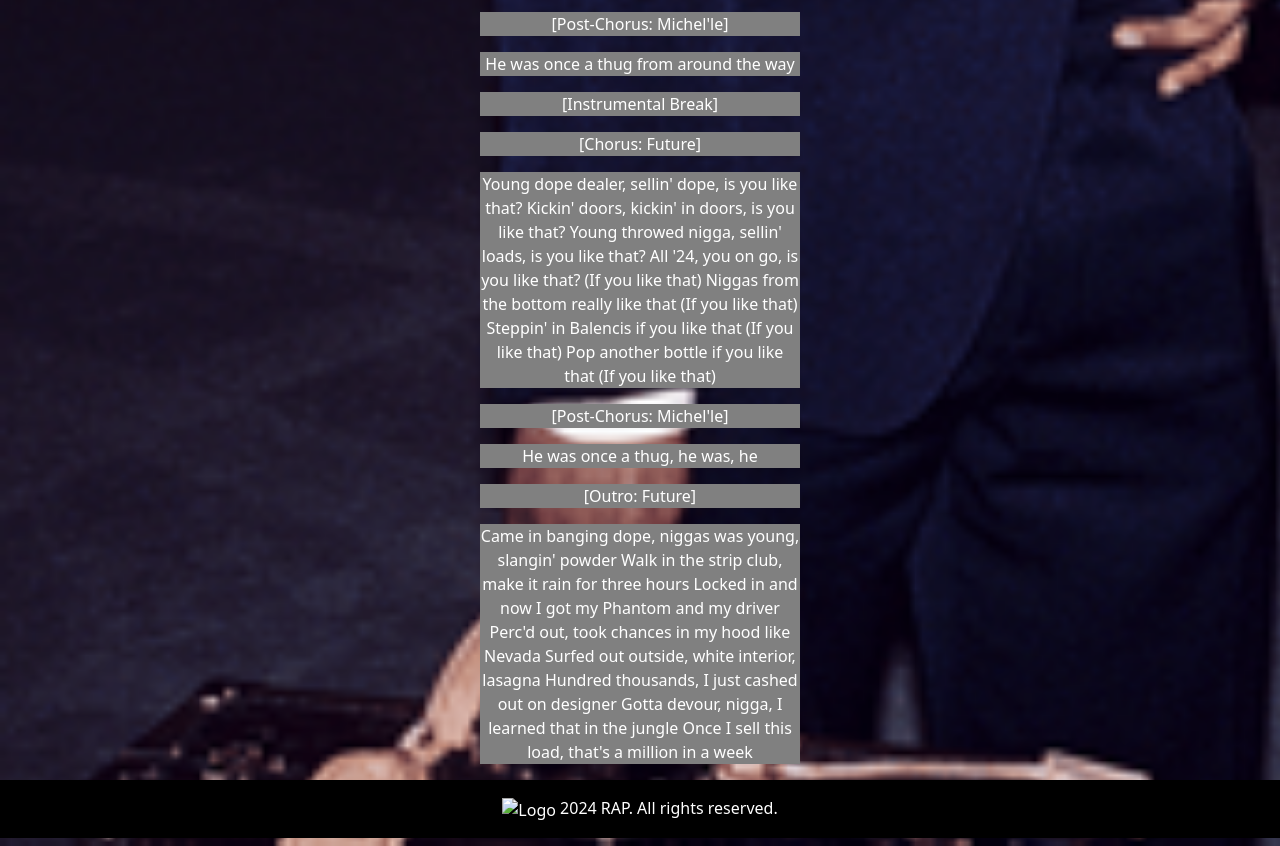
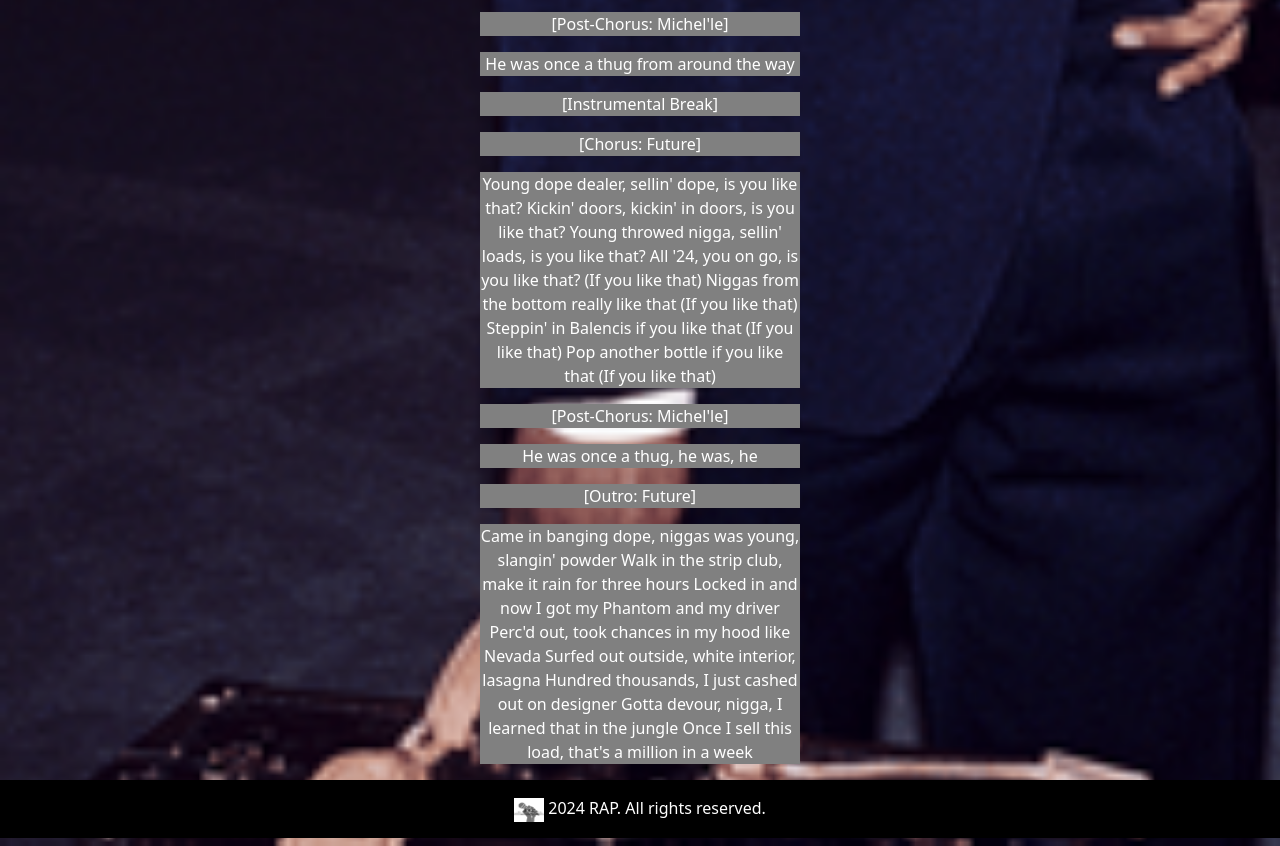
Before and after one commit to EJManuel/RAP, a plain HTML site: page Like That.html in a window 1280 px wide. Shown: the part 2330-3176 px from the top of the page. Drawn offline with nearby package versions, Linux system fonts and the light colour scheme; files whose address does not match are found by name.

Commit message:
Update Like That.html

```diff
--- a/Like That.html
+++ b/Like That.html
@@ -16,7 +16,7 @@
                 background-color:gray;
             }
             body{
-                background-image:url('/Img/Like\ That.png');
+                background-image:url('Like\ That.png');
                 background-size: cover;
                 background-repeat: no-repeat;
 
@@ -181,7 +181,7 @@
             <div>
                 <div class="p-3 mb-2 bg-black text-white">
                     <a class="navbar-brand text-center" href="#">
-                        <img src="/Img/Logo.png" alt="Logo" width="30" height="24" class="">
+                        <img src="Logo.png" alt="Logo" width="30" height="24" class="">
                         2024 RAP. All rights reserved.
                       </a>
                 </div>
```
